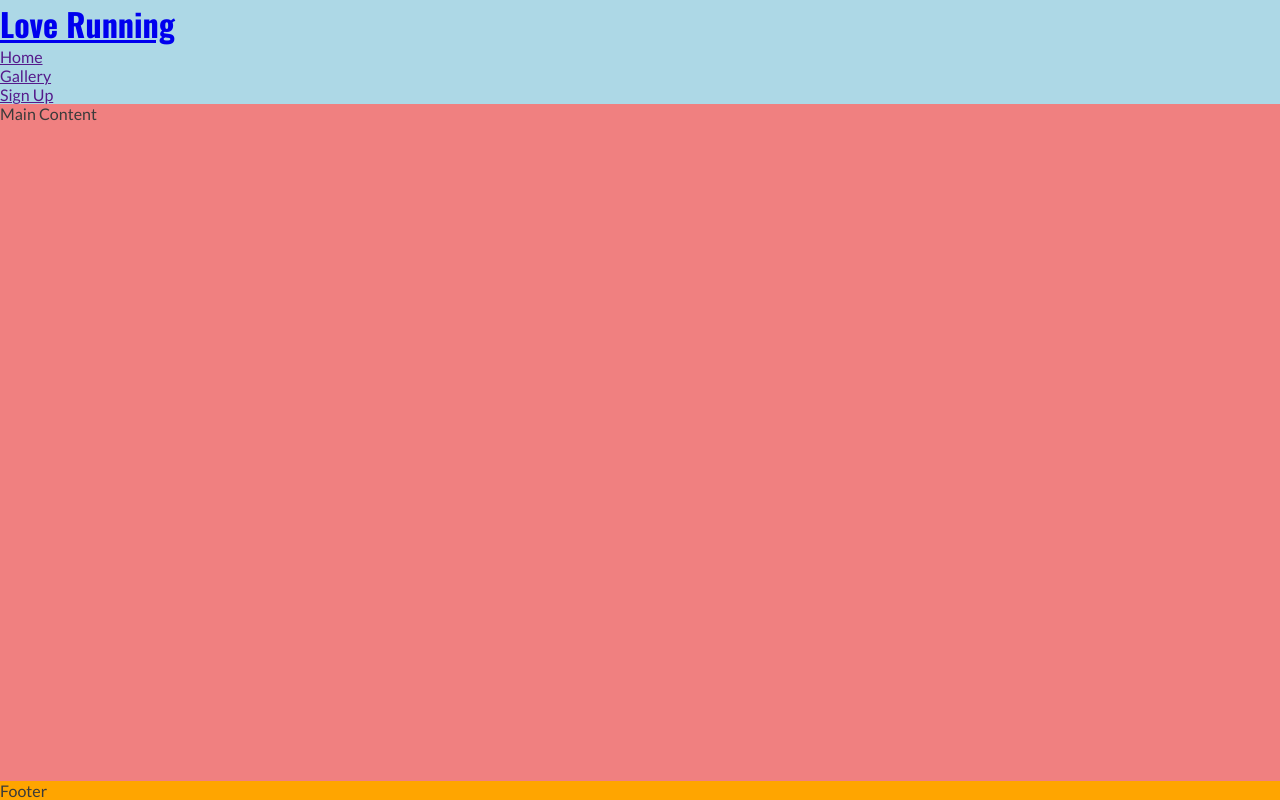
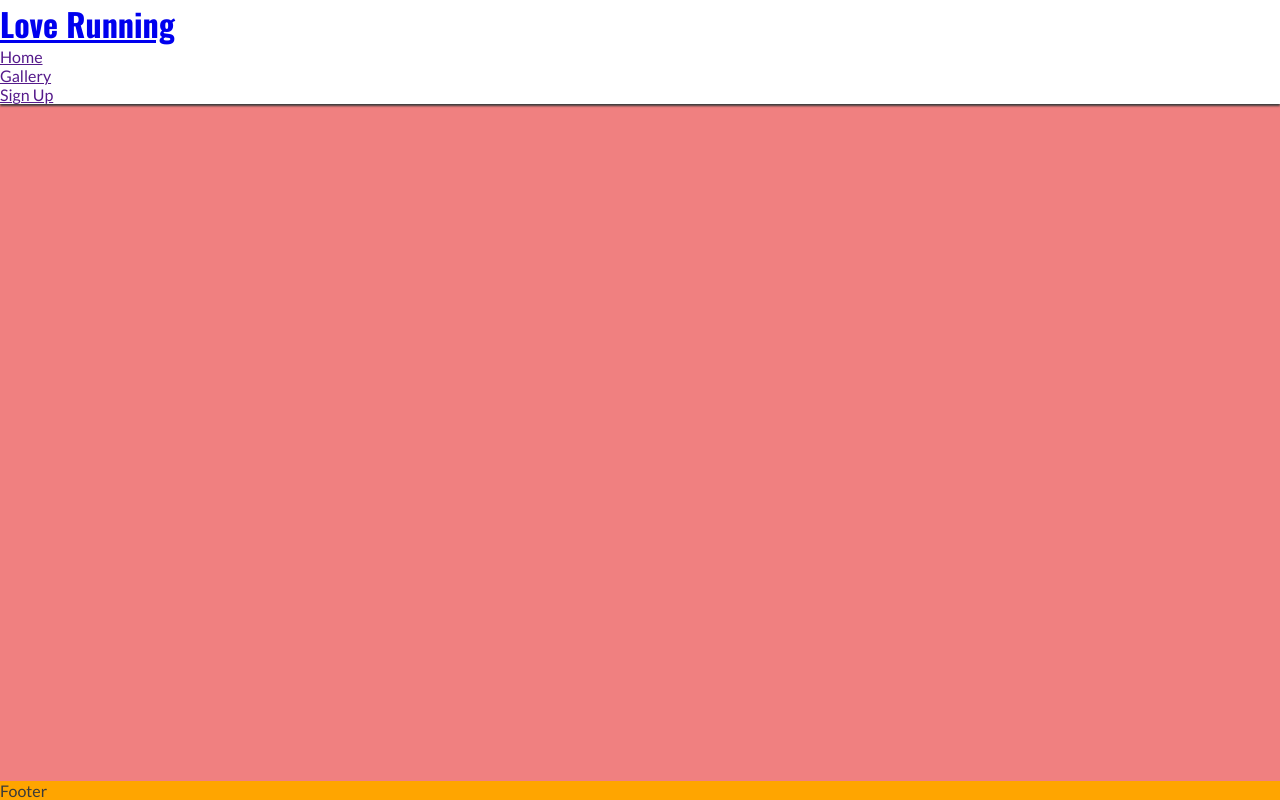
Before and after one commit to georgia622/love-running, a plain HTML site: page index.html in a window 1280 px wide. Drawn offline with nearby package versions, Linux system fonts and the light colour scheme.

Commit message:
Make header fixed and change background color

```diff
--- a/assets/css/style.css
+++ b/assets/css/style.css
@@ -19,7 +19,12 @@ body{
 }
 /*Header*/
 header{
-    background:lightblue;
+    background:#ffffff;
+    padding: 0 1 rem;
+    position: fixed;
+    z-index: 99;
+    width: 100%;
+    box-shadow: 0 2px 2px #3a3a3a;
 }
 /*Main*/
 main{
```
